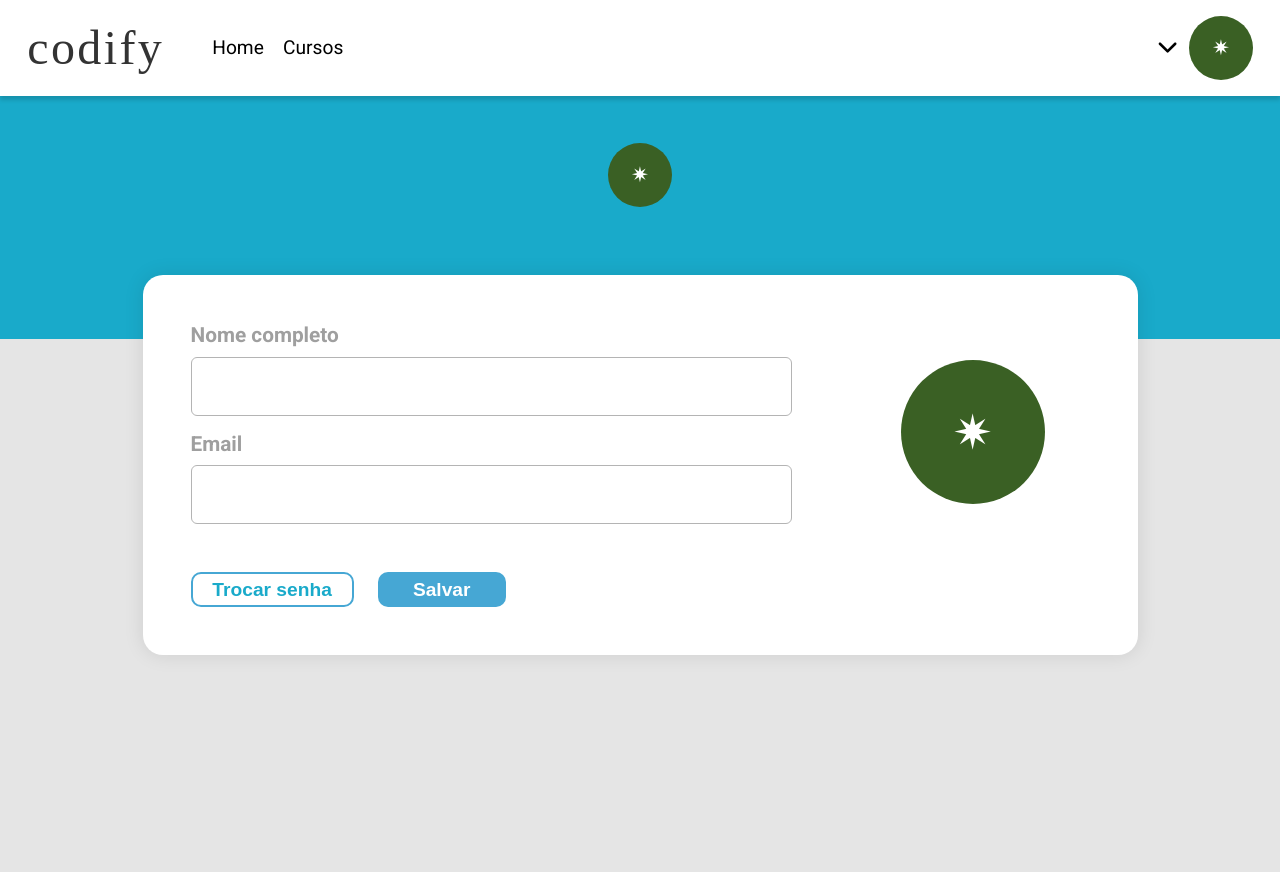
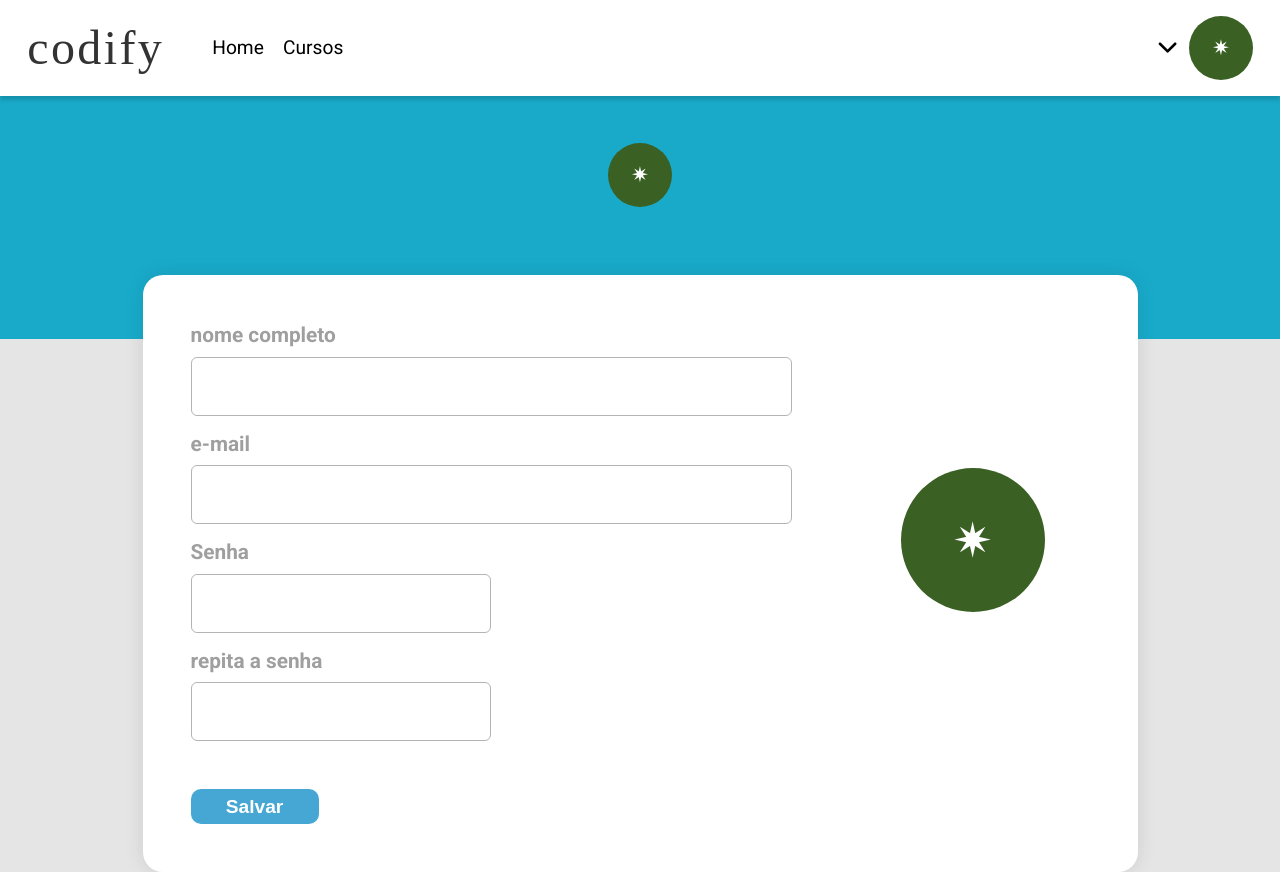
Before and after one commit to luguin444/codefy-front, a React app: page /perfil in a window 1280 px wide. Both pictures are taken after a click on the button "Trocar senha". Before the commit the page ends 800 px from the top, so only its background shows below. Built offline with nearby package versions, Linux system fonts and the light colour scheme; a web font is replaced by a local one.

Commit message:
feat: change password and errors messages

```diff
--- a/package.json
+++ b/package.json
@@ -15,6 +15,7 @@
     "babel-loader": "^8.2.2",
     "dotenv": "^8.2.0",
     "express": "^4.17.1",
+    "joi": "^17.4.0",
     "path": "^0.12.7",
     "react": "^17.0.1",
     "react-avatar": "^3.9.7",
--- /dev/null
+++ b/src/pages/ProfilePage/editUserDataSchema.js
@@ -0,0 +1,20 @@
+import joi from 'joi';
+
+const editUserDataSchema = joi.object({
+    name: joi.string().min(3).max(255).required(),
+    email: joi.string().email({ tlds: { allow: false } }).required(),
+  });
+
+const editUserPasswordSchema = joi.object({
+    name: joi.string().min(3).max(255).required(),
+    email: joi.string().email({ tlds: { allow: false } }).required(),
+    password: joi.string().min(6).max(255).required(),
+    confirmPassword: joi.any().valid(joi.ref('password')).required().messages({
+        'any.only': 'As senhas não batem.',
+    }),
+});
+
+ export {
+     editUserDataSchema,
+     editUserPasswordSchema
+ };
--- a/src/pages/ProfilePage/index.js
+++ b/src/pages/ProfilePage/index.js
@@ -2,7 +2,8 @@ import axios from 'axios';
 import React, { useState } from 'react';
 import Avatar from 'react-avatar';
 import { useHistory } from 'react-router-dom';
-import { BackgroundBanner, ContentBox, PageContainer, ContainerData, ContainerButton } from './styles';
+import { BackgroundBanner, ContentBox, PageContainer, ContainerData, ContainerButton, Error } from './styles';
+import { editUserDataSchema, editUserPasswordSchema} from './editUserDataSchema';
 
 export default function ProfilePage(){
   const nameStorage = localStorage.getItem('name');
@@ -16,19 +17,29 @@ export default function ProfilePage(){
   const [password, setPassword] = useState('');
   const [confirmPassword, setConfirmPassword] = useState('');
   const [loading, setLoading] = useState(false);
+  const [isInvalidData, setIsInvalidData] = useState(false);
 
   function sendDataToServer() {
     setLoading(true);
     const body = changingPassword ? { name, email, password, confirmPassword } : { name, email };
-    axios.post(`${process.env.API_BASE_URL}/clients/change-profile`, body, { headers: { 'X-Access-Token': token } })
-    .then(() => {
+    const isValidBody = changingPassword ? editUserPasswordSchema.validate(body).error : editUserDataSchema.validate(body).error;
+
+    if (!isValidBody) {
+      axios.post(`${process.env.API_BASE_URL}/clients/change-profile`, body, { headers: { 'x-access-Token': token } })
+    .then(({ data }) => {
       setLoading(false);
+      localStorage.setItem('name', data.name);
+      localStorage.setItem('email', data.email);
       history.push('/home');
     })
     .catch(err => {
       console.error(err);
       setLoading(false);
     });
+    } else {
+      setLoading(false);
+      setIsInvalidData(isValidBody);
+    }
   }
 
   return (
@@ -40,26 +51,54 @@ export default function ProfilePage(){
       <ContentBox>
         <ContainerData>
           <div className='inputBox'>
-            <p>Nome completo</p>
+            <p>nome completo</p>
             <input
               type='text'
               value={name}
               onChange={(e)=> setName(e.target.value)}
             />
-            <p>Email</p>
+            <p>e-mail</p>
             <input
               type='email'
               value={email}
               onChange={(e)=> setEmail(e.target.value)}
             />
+            {
+              changingPassword &&
+              <>
+                <p>Senha</p>
+                <input
+                  className='small'
+                  type='password'
+                  value={password}
+                  onChange={(e)=> setPassword(e.target.value)}
+                />
+                <p>repita a senha</p>
+                <input
+                  className='small'
+                  type='password'
+                  value={confirmPassword}
+                  onChange={(e)=> setConfirmPassword(e.target.value)}
+                />
+              </>
+            }
           </div>
           <div className='image'>
             <Avatar name={nameStorage} round={true} size="9em" maxInitials={2} />
           </div>
         </ContainerData>
+        {
+          isInvalidData &&
+          <Error className='error'>{ JSON.stringify(isInvalidData.message) }</Error>
+        }
         <ContainerButton>
-          <button className='password' disabled={loading}> Trocar senha</button>
-          <button className='save' onClick={sendDataToServer} disabled={loading}>Salvar</button>
+          {
+            !changingPassword &&
+            <button className='password' disabled={loading} onClick={() => setChangingPassword(!changingPassword)}> Trocar senha</button>
+          }
+          <button className='save' onClick={sendDataToServer} disabled={loading}>
+            {loading ? <img src='/assets/images/loading5.gif' alt="" /> :  'Salvar' }
+          </button>
         </ContainerButton>
       </ContentBox>
     </PageContainer>
--- a/src/pages/ProfilePage/styles.js
+++ b/src/pages/ProfilePage/styles.js
@@ -66,6 +66,10 @@ const ContainerData = styled.div`
     font-family: Roboto;
   }
 
+  .small {
+    width: 300px;
+  }
+
   p {
     color: #9F9F9F;
     font-family: Roboto;
@@ -85,6 +89,10 @@ const ContainerButton = styled.div`
     font-size: 1.2rem;
     margin-top: 2rem;
     height: 35px;
+
+    img {
+      width: 2rem;
+    }
   }
 
   .password {
@@ -93,6 +101,7 @@ const ContainerButton = styled.div`
     border: 2px solid #46A7D4;
     border-radius: 10px;
     width: 10.2rem;
+    margin-right: 1.8rem;
   }
 
   .save {
@@ -100,8 +109,12 @@ const ContainerButton = styled.div`
     width: 8rem;
     border-radius: 10px;
     color: #FFFFFF;
-    margin-left: 1.5rem;
   }
+`;
+
+const Error = styled.p`
+  color: red;
+  font-weight: bold;
 `;
 
 export {
@@ -110,5 +123,6 @@ export {
     PageContainer,
     ContainerData,
     Form,
-    ContainerButton
+    ContainerButton,
+    Error,
 };
```
Also changed, not shown: public/assets/images/loading5.gif (added), 1 other file (tests, documents, lock files or other folders).
